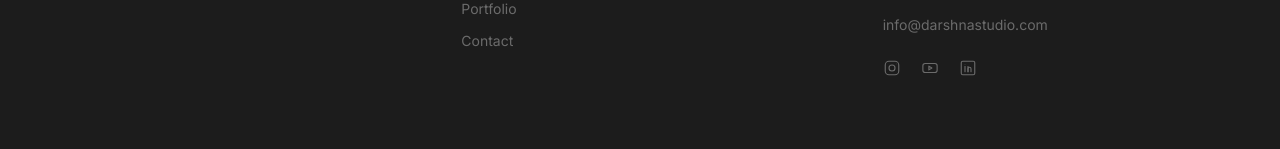
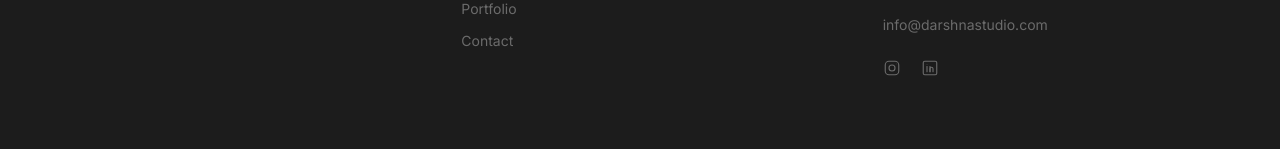
Before and after one commit to definingcode/darshna-studio-website, a React (Vite) app: page / in a window 1280 px wide. Shown: the part 4887-5036 px from the top of the page. Built offline with nearby package versions, Linux system fonts and the light colour scheme.

Commit message:
content(footer): wire Instagram and LinkedIn URLs, remove YouTube

```diff
--- a/src/components/layout/Footer.jsx
+++ b/src/components/layout/Footer.jsx
@@ -19,15 +19,6 @@ function InstagramIcon() {
       <rect x="3" y="3" width="18" height="18" rx="5" />
       <circle cx="12" cy="12" r="4" />
       <circle cx="17.5" cy="6.5" r="0.5" fill="currentColor" stroke="none" />
-    </svg>
-  )
-}
-
-function YoutubeIcon() {
-  return (
-    <svg {...iconProps}>
-      <rect x="2.5" y="6" width="19" height="12" rx="3" />
-      <path d="M10.5 9.5v5l4-2.5z" />
     </svg>
   )
 }
@@ -115,25 +106,19 @@ export default function Footer() {
                 </div>
               </address>
               <div className="mt-6 flex gap-5">
-                {/* TODO: needs value */}
                 <a
-                  href="#"
+                  href="https://www.instagram.com/darshnastudio/"
+                  target="_blank"
+                  rel="noopener noreferrer"
                   aria-label="Instagram"
                   className="hover:text-white transition-colors"
                 >
                   <InstagramIcon />
                 </a>
-                {/* TODO: needs value */}
                 <a
-                  href="#"
-                  aria-label="YouTube"
-                  className="hover:text-white transition-colors"
-                >
-                  <YoutubeIcon />
-                </a>
-                {/* TODO: needs value */}
-                <a
-                  href="#"
+                  href="https://www.linkedin.com/company/darshnastudio/"
+                  target="_blank"
+                  rel="noopener noreferrer"
                   aria-label="LinkedIn"
                   className="hover:text-white transition-colors"
                 >
```
